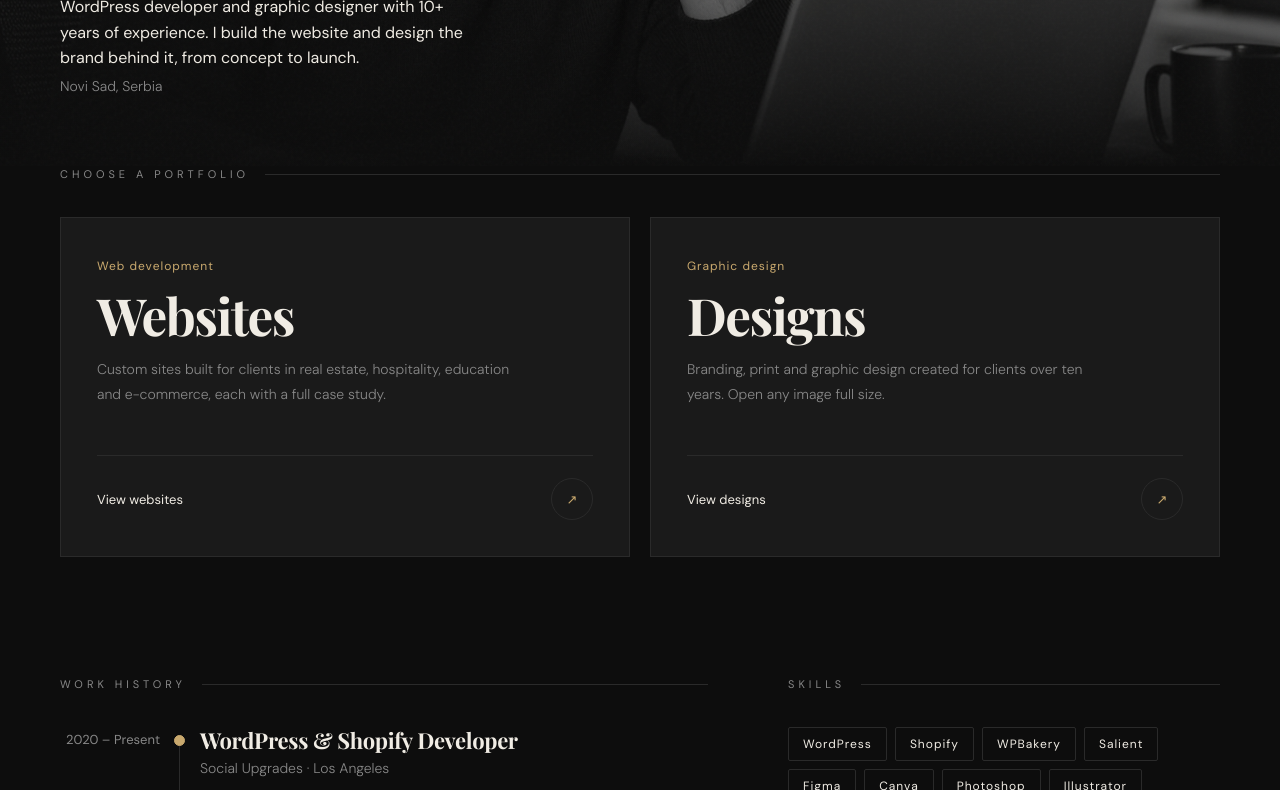
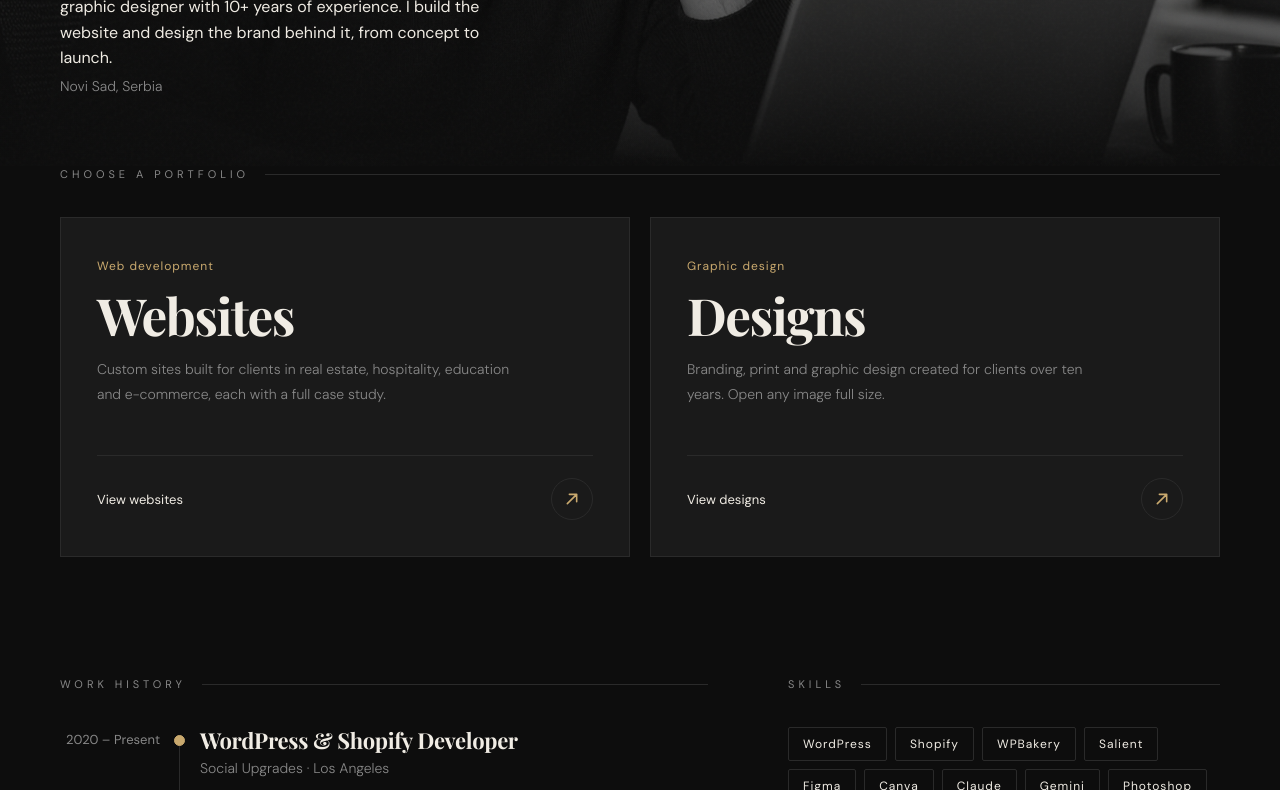
Before and after one commit to markopetkovski1984-arch/PORTFOLIO-WEBSITE, a plain HTML site: page index.html in a window 1280 px wide. Shown: the part 634-1424 px from the top of the page. Drawn offline with nearby package versions, Linux system fonts and the light colour scheme.

Commit message:
Add files via upload

```diff
--- a/index.html
+++ b/index.html
@@ -161,7 +161,7 @@ new IntersectionObserver(function(e){var on=e[0].isIntersecting;
 
   <div class="hero-copy">
     <h1 class="hero-name"><span class="first">Marko</span><span class="second">Petkovski</span></h1>
-    <p class="hero-role">WordPress developer and graphic designer with 10+ years of experience. I build the website and design the brand behind it, from concept to launch.</p>
+    <p class="hero-role">WordPress developer, Claude website developer and graphic designer with 10+ years of experience. I build the website and design the brand behind it, from concept to launch.</p>
     <p class="hero-meta">Novi Sad, Serbia</p>
   </div>
 </section>
@@ -176,7 +176,7 @@ new IntersectionObserver(function(e){var on=e[0].isIntersecting;
         <h2>Websites</h2>
         <p>Custom sites built for clients in real estate, hospitality, education and e-commerce, each with a full case study.</p>
       </div>
-      <div class="door-foot"><span>View websites</span><span class="arrow" aria-hidden="true">↗</span></div>
+      <div class="door-foot"><span>View websites</span><span class="arrow" aria-hidden="true"><svg width="16" height="16" viewBox="0 0 12 12" fill="none" stroke="currentColor" stroke-width="1.2" stroke-linecap="round" stroke-linejoin="round"><path d="M2.5 9.5L9.5 2.5M4 2.5h5.5V8"/></svg></span></div>
     </a>
     <a class="door" href="design/marko-portfolio-cards.html">
       <div>
@@ -184,7 +184,7 @@ new IntersectionObserver(function(e){var on=e[0].isIntersecting;
         <h2>Designs</h2>
         <p>Branding, print and graphic design created for clients over ten years. Open any image full size.</p>
       </div>
-      <div class="door-foot"><span>View designs</span><span class="arrow" aria-hidden="true">↗</span></div>
+      <div class="door-foot"><span>View designs</span><span class="arrow" aria-hidden="true"><svg width="16" height="16" viewBox="0 0 12 12" fill="none" stroke="currentColor" stroke-width="1.2" stroke-linecap="round" stroke-linejoin="round"><path d="M2.5 9.5L9.5 2.5M4 2.5h5.5V8"/></svg></span></div>
     </a>
   </div>
 </section>
@@ -228,6 +228,7 @@ const EXPERIENCE = [
 
 const SKILLS = [
   "WordPress", "Shopify", "WPBakery", "Salient", "Figma", "Canva",
+  "Claude", "Gemini",
   "Photoshop", "Illustrator", "InDesign", "Branding & Visual Identity",
   "Social Media Design", "E-commerce", "Project Management"
 ];
```
